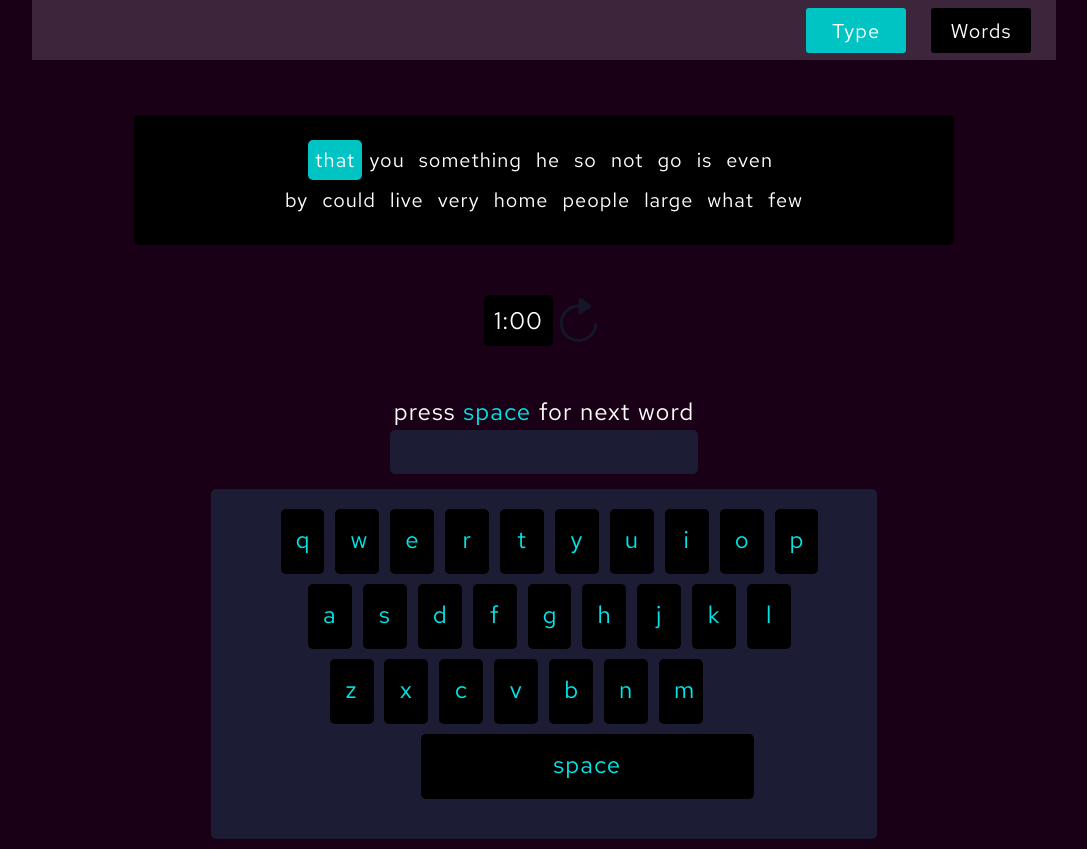
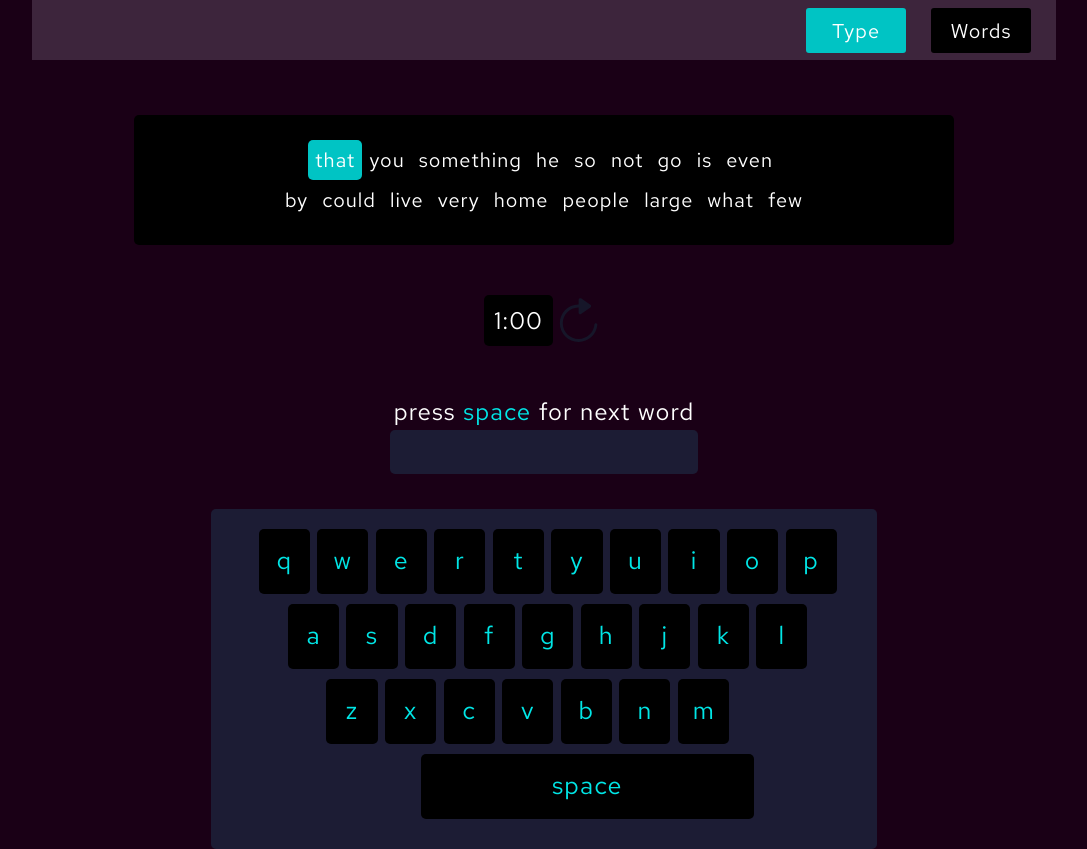
Before and after one commit to codenameuriel/fingerz, a React (Create React App) app: page /type in a window 1280 px wide. Shown: the whole page, without its empty margins (96-1183 px from the left). Built offline with nearby package versions, Linux system fonts and the light colour scheme.

Commit message:
refactor Keyboard styling

```diff
--- a/src/containers/Keyboard/Keyboard.module.css
+++ b/src/containers/Keyboard/Keyboard.module.css
@@ -1,13 +1,11 @@
-/* KEYBOARD */
 .Keyboard {
   background-color: #1c1c34;
   border-radius: 5px;
-  margin: 0 auto;
+  margin: 20px auto 0 auto;
 }
 
 .TopRow, .MidRow, .BottomRow, .Space {
   display: inline-flex;
-  margin-bottom: 1.5%;
 }
 
 .TopRow, .MidRow, .BottomRow {
@@ -18,55 +16,66 @@
   background-color: black;
   color: #00e6e6;
   border-radius: 5px;
-  margin-left: 1.5%;
+  margin-left: 1%;
+}
+
+/* portrait mode */
+@media (max-width: 649px) {
+  .Keyboard {
+    width: 75%;
+    padding: 5px 0;
+  }
+
+  .TopRow, .MidRow, .BottomRow, .Space {
+    width: 100%;
+  }
+
+  .BottomRow {
+    margin-left: -8%;
+  }
+
+  .TopRowKey, .MidRowKey, .BottomRowKey, .SpaceKey {
+    width: 7%;
+    font-size: 60%;
+    height: 20px;
+  }
+
+  .Space {
+    margin-left: -8%;
+  }
+
+  .SpaceKey {
+    width: 45%;
+    margin-left: 110px;
+  }
 }
 
 /* landscape mode */
 @media (min-width: 650px) {
   .Keyboard {
     width: 65%;
-    padding-top: 10px;
-    margin-bottom: 10px;
+    padding: 15px 0;
   }
 
   .TopRow, .MidRow, .BottomRow, .Space {
-    width: 100%;
-  }
-
-  .TopRowKey, .MidRowKey, .BottomRowKey, .SpaceKey {
-    width: 6%;
-    font-size: 100%;
-    height: 30px;
-    padding: 0;
-  }
-
-  .SpaceKey {
-    width: 50%;
-    margin-left: 170px;
-  }
-}
-
-/* portrait mode */
-@media (max-width: 649px) {
-  .Keyboard {
-    width: 75%;
-    padding-top: 10px;
-  }
-
-  .TopRow, .MidRow, .BottomRow, .Space {
-    width: 100%;
+    width: 105%;
+    margin-bottom: 1%;
+    margin-left: -3%;
   }
 
   .TopRowKey, .MidRowKey, .BottomRowKey, .SpaceKey {
     width: 7%;
-    font-size: 75%;
-    height: 25px;
-    padding: 0;
+    font-size: 90%;
+    height: 30px;
+  }
+
+  .BottomRow {
+    margin-left: -8%;
   }
 
   .SpaceKey {
-    width: 50%;
-    margin-left: 110px;
+    width: 45%;
+    margin-left: 170px;
   }
 }
 
@@ -74,17 +83,17 @@
 @media (min-width: 800px) {
   .Keyboard {
     width: 65%;
-    padding-top: 20px;
-    height: 350px;
+    padding: 20px 0;
   }
 
   .TopRow, .MidRow, .BottomRow, .Space {
     width: 110%;
     margin-left: -5%;
+    margin-bottom: 1.5%;
   }
 
   .BottomRow {
-    margin-left: -10%;
+    margin-left: -8%;
   }
 
   .Space {
@@ -93,8 +102,7 @@
   }
 
   .TopRowKey, .MidRowKey, .BottomRowKey, .SpaceKey {
-    width: 6%;
-    font-size: 120%;
+    font-size: 125%;
     height: 65px;
     padding: 15px;
   }
--- a/src/containers/WordPanel/WordPanel.module.css
+++ b/src/containers/WordPanel/WordPanel.module.css
@@ -61,3 +61,10 @@
    font-size: 150%;
  }
 }
+
+/* widescreen desktops */
+@media (min-width: 1800px) {
+  .WordPanel input {
+    width: 25%;
+  }
+}
```
